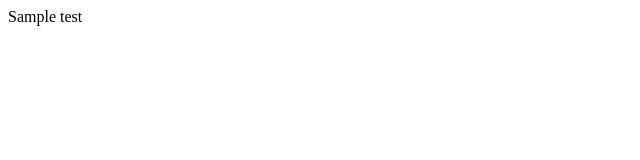
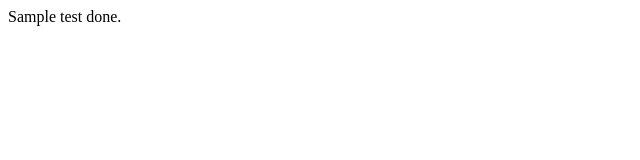
Before and after one commit to naru1234567/testrepo, a plain HTML site: page login2.html in a window 1280 px wide. Shown: the full height of the page, 0-640 px from the left. Drawn offline with Linux system fonts and the light colour scheme.

Commit message:
MYJ-1 #done #comment tested and it worked
Worked from Github

```diff
--- a/login2.html
+++ b/login2.html
@@ -1,5 +1,5 @@
 <Html>
     <body>
-        Sample test
+        Sample test done.
     </body>
 </Html>
```
